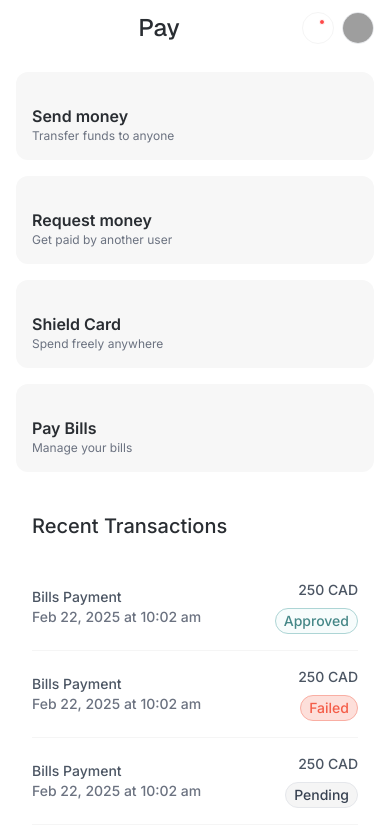
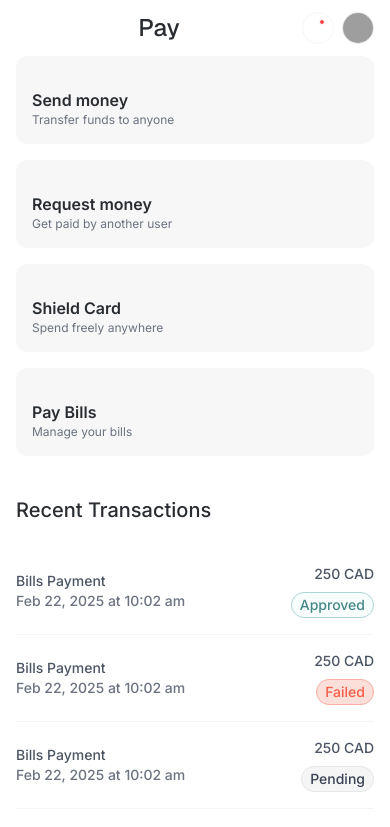
Before and after one commit to KodingNYoung/shield-payments, a Next.js app: page /pay in a window 390 px wide. Shown: the top 827 px of the page. Built offline with nearby package versions, Linux system fonts and the light colour scheme; grey boxes are pictures that could not be loaded.

Commit message:
[fix]: fixed padding error on the pay page

```diff
--- a/src/components/views/pay/index.tsx
+++ b/src/components/views/pay/index.tsx
@@ -33,8 +33,8 @@ const payCardData: (PayCardProps & { id: number })[] = [
 
 const Pay: FC = () => {
   return (
-    <main className="p-4 lg:p-10 flex flex-col gap-10">
-      <div className="grid grid-cols-[repeat(auto-fit,_minmax(250px,_1fr))] max-w-full  gap-4">
+    <main className="sm:p-4 lg:p-10 flex flex-col gap-10">
+      <div className="grid grid-cols-[repeat(auto-fit,_minmax(250px,_1fr))] max-w-full  gap-4 px-4 sm:px-0">
         {payCardData.map(({ id, ...data }) => (
           <PayCard key={id} {...data} />
         ))}
```
